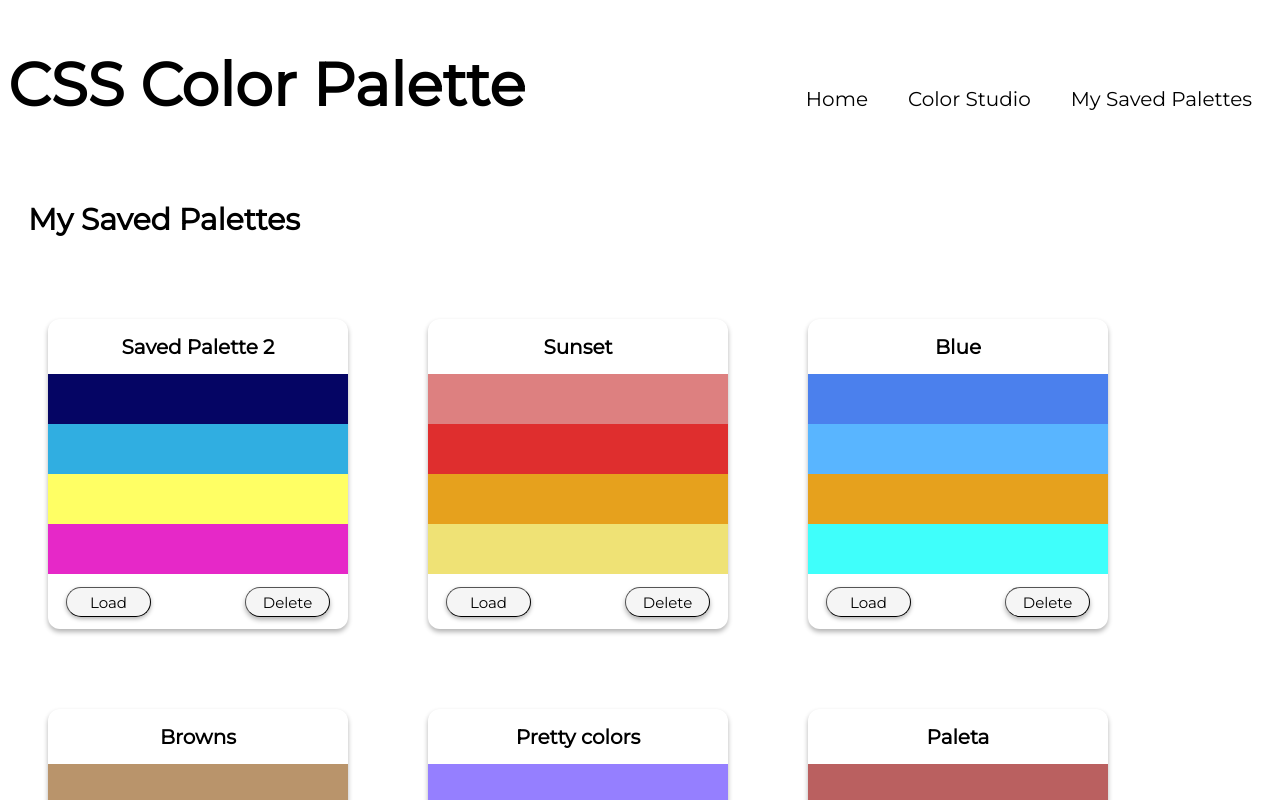
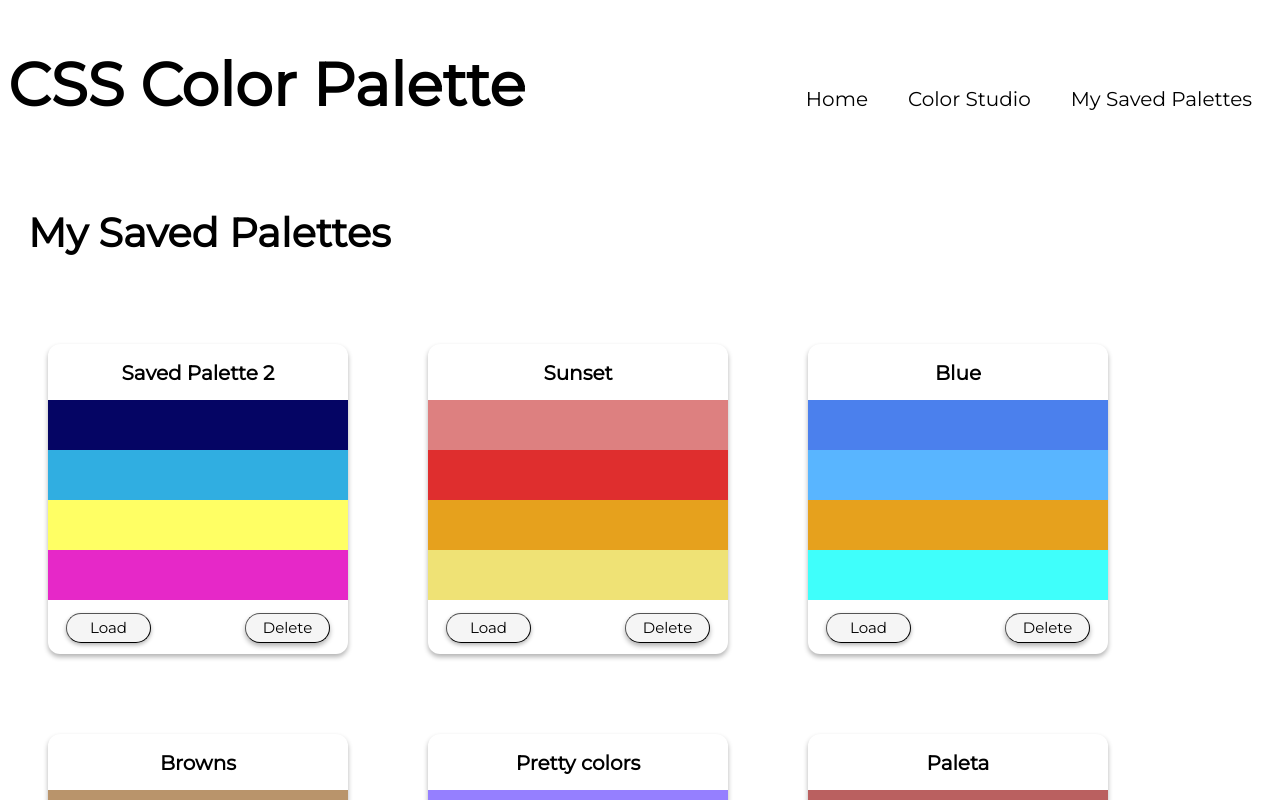
Before and after one commit to morleydan10/phase-2-project, a React (Vite) app in the folder phase-2-project/: page /Pallets in a window 1280 px wide. Shown: the top 800 px of the page. Built offline with nearby package versions, Linux system fonts and the light colour scheme; data requests are answered from the project's data file; a web font is replaced by a local one.

Commit message:
misc changes

```diff
--- a/phase-2-project/src/App.css
+++ b/phase-2-project/src/App.css
@@ -34,7 +34,6 @@
 /* Home Page CSS */
 
 .background-image-div{
-  display: block;
   width: 100vw;
   height: 100vh;
   display: flex;
@@ -45,7 +44,7 @@
   width: 50vw;
   height: 50vh;
   margin:auto;
-  background-color: white;
+  background-color: whitesmoke;
   border-radius: 15px;
   padding: 30px;
   text-align: center;
@@ -61,7 +60,7 @@
 }
 
 .page-heading{
-  font-size: 30px;
+  font-size: 40px;
   font-family: Montserrat;
   padding: 20px;
 }
@@ -77,7 +76,7 @@
   width: 300px;
   height: 50px;
   font-size: 15px;
-  font-weight: 200;
+  font-weight: bold;
   font-family: Montserrat;
   color: black;
   border-width: 1px;
@@ -451,6 +450,7 @@ header h2 {
 .saved-pallet-card{
   width: 300px;
   height: 310px;
+  background-color: white;
   text-align: center;
   border-radius: 12px;
   margin-bottom: 40px;
--- a/phase-2-project/src/Title.jsx
+++ b/phase-2-project/src/Title.jsx
@@ -1,5 +1,6 @@
 function Title () {
     return (
+
         <h1 className="web-title">CSS Color Palette</h1>
     )
 
--- a/phase-2-project/src/index.css
+++ b/phase-2-project/src/index.css
@@ -4,3 +4,9 @@
 /* alternate background image for homepage ⬇️*/
 
 /* https://c4.wallpaperflare.com/wallpaper/39/766/398/colorful-abstract-art-painting-colors-wallpaper-preview.jpg */
+
+/* https://c4.wallpaperflare.com/wallpaper/960/676/967/squirt-background-paint-black-wallpaper-preview.jpg */
+
+/* https://c4.wallpaperflare.com/wallpaper/248/164/923/drops-squirt-paint-colors-wallpaper-preview.jpg */
+
+/* https://c0.wallpaperflare.com/preview/1013/635/765/assorted-color-paint-strokes-artwork.jpg */
```
